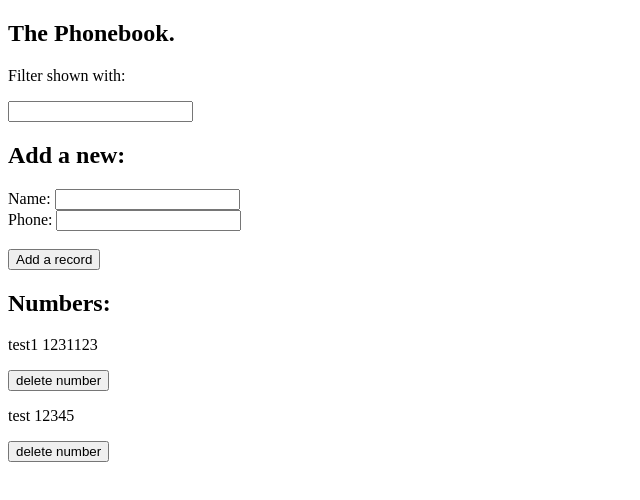
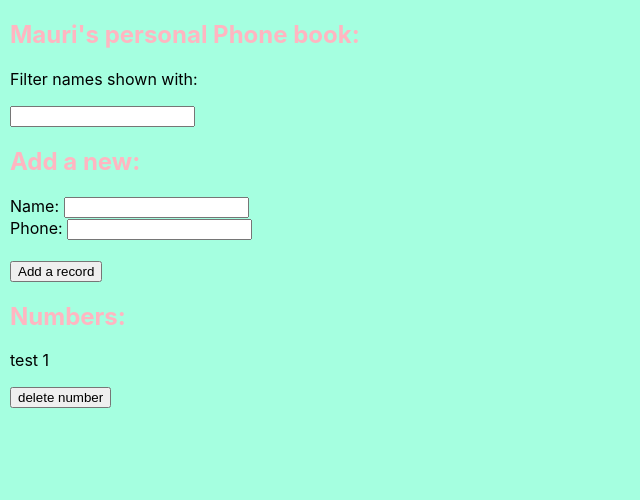
Before and after one commit to maurirlz/Full-Stack-Open-2020, a React (Create React App) app in the folder part2/exercises/the-phonebook/: page / in a window 1280 px wide. Shown: the top 500 px of the page, without its empty margins (0-640 px from the left). Built offline with nearby package versions, Linux system fonts and the light colour scheme; data requests are answered from the project's data file.

Commit message:
Finish part 2 exercises.

```diff
--- a/part2/exercises/the-phonebook/db.json
+++ b/part2/exercises/the-phonebook/db.json
@@ -1,14 +1,9 @@
 {
   "persons": [
     {
-      "name": "test1",
-      "phone": "1231123",
-      "id": 2
-    },
-    {
       "name": "test",
-      "phone": "12345",
-      "id": 3
+      "phone": "1",
+      "id": 1
     }
   ]
 }
--- a/part2/exercises/the-phonebook/src/components/Filter.js
+++ b/part2/exercises/the-phonebook/src/components/Filter.js
@@ -6,8 +6,8 @@ const Filter = ({ filterChange, personFilter }) => {
 
     return (
         <div>
-            <Header title="The Phonebook."/>
-            <p>Filter shown with: </p>
+            <Header title="Mauri's personal Phone book:"/>
+            <p>Filter names shown with: </p>
             <FormInput value={personFilter} type="text" changeHandler={filterChange}/>
         </div>
     )
--- /dev/null
+++ b/part2/exercises/the-phonebook/src/components/Notification.js
@@ -0,0 +1,13 @@
+import React from 'react';
+
+const Notification = ({ message }) => {
+
+    return message === null ? null
+        : (
+            <div className='notification'>
+                {message}
+            </div>
+        )
+}
+
+export default Notification;
--- a/part2/exercises/the-phonebook/src/components/Phonebook.js
+++ b/part2/exercises/the-phonebook/src/components/Phonebook.js
@@ -4,6 +4,7 @@ import Form from './Form';
 import Phones from './Phones';
 import Filter from './Filter';
 import numberService from '../services/numbers';
+import Notification from './Notification';
 
 const Phonebook = () => {
 
@@ -11,13 +12,16 @@ const Phonebook = () => {
     const [newName, setNewName] = useState('');
     const [newPhone, setNewPhone] = useState('');
     const [personFilter, setPersonFilter] = useState('');
+    const [successfulDeleteMessage, setSuccessfulDeleteMessage] = useState(null);
+    const [successfulAddMessage, setSuccessfulAddMessage] = useState(null);
+    const [successfulEditMessage, setSuccessfulEditMessage] = useState(null);
 
     const handleNameChange = (event) => setNewName(event.target.value);
     const handlePhoneChange = (event) => setNewPhone(event.target.value);
     const handlePersonFilter = (event) => setPersonFilter(event.target.value);
 
     useEffect(() => {
-            numberService
+        numberService
             .getAll()
             .then(personsData => {
                 setPersons(personsData);
@@ -52,6 +56,12 @@ const Phonebook = () => {
                 .create(newPerson)
                 .then(returnedPerson => {
                     setPersons(persons.concat(returnedPerson));
+                    setSuccessfulAddMessage(
+                        'Number successfully added.'
+                    )
+                    setTimeout(() => {
+                        setSuccessfulAddMessage(null);
+                    }, 3000)
                 });
         } else {
 
@@ -59,13 +69,25 @@ const Phonebook = () => {
 
             if (confirm) {
 
-                const existingPerson = persons.find(person => newPerson.name === person.name);
-                const changedPerson = {...existingPerson, phone: newPerson.phone};
+                const existingPerson = persons.find(person => newPerson.name === person.name
+                    || person.phone === newPerson.phone);
+                const changedPerson = {...existingPerson, name: newPerson.name, phone: newPerson.phone};
 
                 numberService
                     .update(changedPerson, existingPerson.id)
                     .then(returnedPerson => {
-                        setPersons(persons.map(person => person.name !== returnedPerson.name ? person : returnedPerson));
+                        setPersons(persons.map(person => person.id !== returnedPerson.id ? person : returnedPerson));
+                        setSuccessfulEditMessage(
+                            `Number of ${returnedPerson.name} successfully updated.`
+                        )
+                        setTimeout(() => {
+                            setSuccessfulEditMessage(null)
+                        }, 3000);
+                    })
+                    .catch(e => {
+
+                        alert(`Error, number was already deleted.`);
+                        setPersons(persons.filter(person => person.id !== changedPerson.id));
                     })
             } else {
 
@@ -78,14 +100,30 @@ const Phonebook = () => {
     const deletePerson = (id) => {
 
         numberService
-            .deletedItem(id)
-            setPersons(persons.filter(person => person.id !== id));
+            .deletedItem(id).then(r => {
+            if (r.status === 200) {
+                setPersons(persons.filter(person => person.id !== id));
+                setSuccessfulDeleteMessage(
+                    `Person successfully deleted.`
+                ).
+                setTimeout(() => {
+                    setSuccessfulDeleteMessage(null);
+                }, 3000);
+            }
+        })
+            .catch(e => {
+
+                alert(`Error, number was already deleted.`);
+                setPersons(persons.filter(person => person.id !== id));
+            });
     };
 
     return (
         <div>
             <Filter filterChange={handlePersonFilter} value={personFilter} />
             <Header title='Add a new: ' />
+            <Notification message={successfulAddMessage} />
+            <Notification message={successfulEditMessage} />
             <Form
                 addPerson={addPerson}
                 newName={newName}
@@ -94,10 +132,10 @@ const Phonebook = () => {
                 handlePhoneChange={handlePhoneChange}
             />
             <Header title='Numbers: ' />
+            <Notification message={successfulDeleteMessage}/>
             <Phones persons={showPersons} deleteHandler={deletePerson} />
         </div>
     );
 };
 
-
 export default Phonebook;
--- a/part2/exercises/the-phonebook/src/index.css
+++ b/part2/exercises/the-phonebook/src/index.css
@@ -5,9 +5,32 @@ body {
     sans-serif;
   -webkit-font-smoothing: antialiased;
   -moz-osx-font-smoothing: grayscale;
+  background-color: rgba(127, 255, 212, 0.7);
+}
+
+.notification {
+  background: rgba(127, 255, 212, 0.6);
+  font-size: 10px;
+  border-style: solid;
+  border-radius: 5px;
+  border-width: thin;
+  padding: 5px;
+  margin: 10px;
+  display: flex;
+  align-content: center;
+  justify-content: center;
+}
+
+h2 {
+  color: lightpink;
+}
+
+body {
+  padding-left: 10px;
 }
 
 code {
   font-family: source-code-pro, Menlo, Monaco, Consolas, 'Courier New',
     monospace;
+  padding-left: 20px;
 }
--- a/part2/exercises/the-phonebook/src/index.js
+++ b/part2/exercises/the-phonebook/src/index.js
@@ -1,6 +1,7 @@
 import React from 'react';
 import ReactDOM from 'react-dom';
 import App from './App';
+import './index.css';
 
 
 ReactDOM.render(
```
